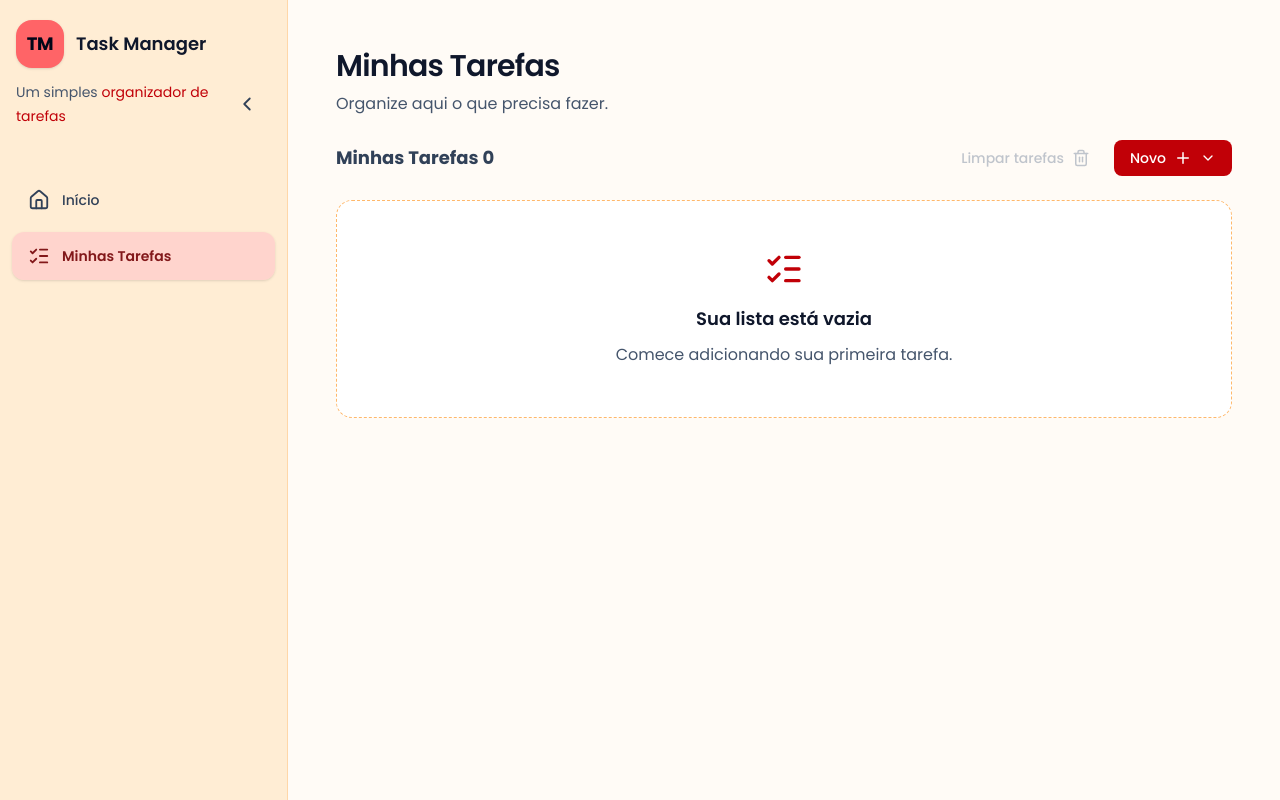
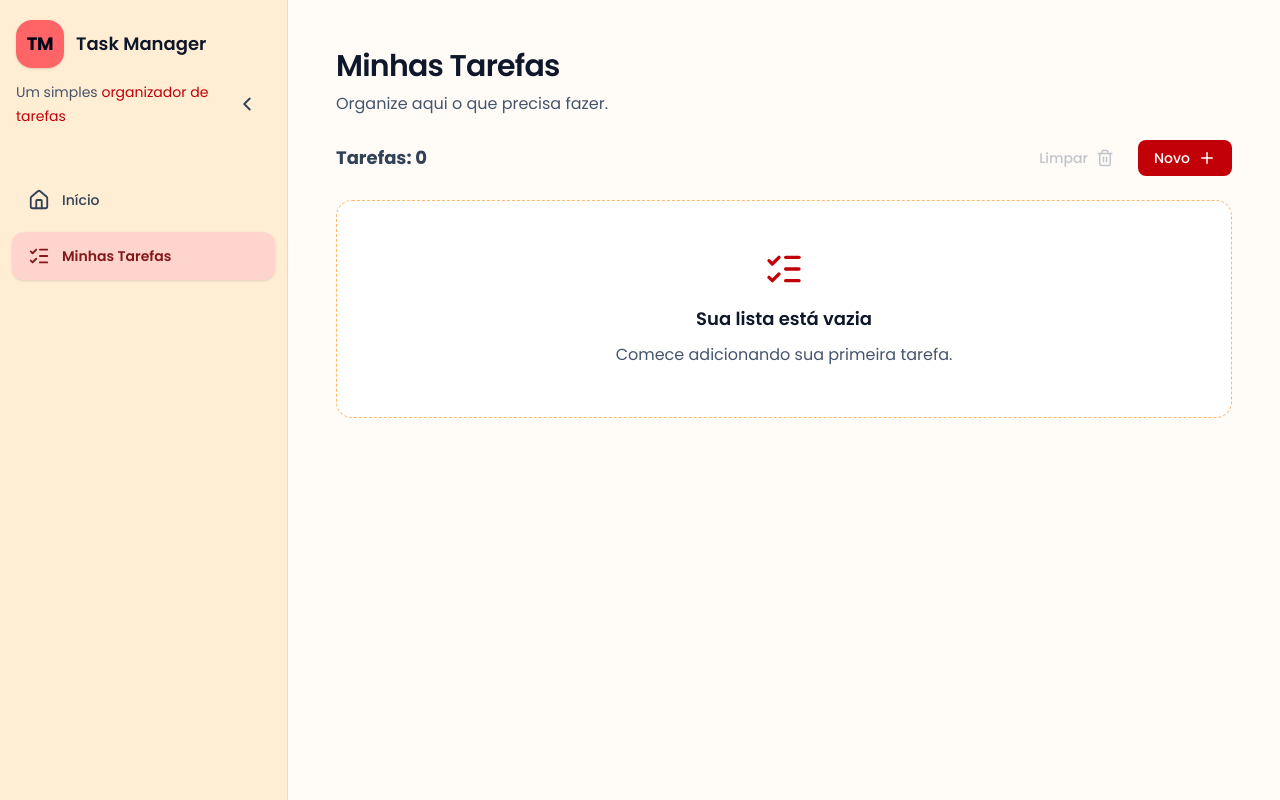
Before and after one commit to letxiz/task-manager, a React (Vite) app: page /tasks in a window 1280 px wide. Built offline with nearby package versions, Linux system fonts and the light colour scheme.

Commit message:
fix/corrigir ulguns erros visuais e mudei o nome dos botoes

```diff
--- a/src/components/tasks/TaskToolbar.jsx
+++ b/src/components/tasks/TaskToolbar.jsx
@@ -8,7 +8,7 @@ function TaskToolbar({ taskCount, onClear, onCreateTask, onCreateTopic }) {
   return (
     <div className="mt-6 flex flex-wrap items-center justify-between gap-3">
       <span className="text-lg font-bold text-slate-700">
-        Minhas Tarefas {taskCount}
+        Tarefas: {taskCount}
       </span>
 
       <div className="flex flex-wrap gap-2">
@@ -18,7 +18,7 @@ function TaskToolbar({ taskCount, onClear, onCreateTask, onCreateTopic }) {
           disabled={taskCount === 0}
           className="inline-flex cursor-pointer items-center gap-2 rounded-lg px-4 py-2 text-sm font-medium text-slate-500 transition-colors hover:text-red-600 disabled:cursor-not-allowed disabled:opacity-40"
         >
-          Limpar tarefas
+          Limpar
           <Trash2 size={18} />
         </button>
 
@@ -29,7 +29,7 @@ function TaskToolbar({ taskCount, onClear, onCreateTask, onCreateTopic }) {
             aria-expanded={menuAberto}
             className="inline-flex cursor-pointer items-center gap-2 rounded-lg bg-red-700 px-4 py-2 text-sm font-medium text-white hover:bg-red-800"
           >
-            Novo <Plus size={18} /> <ChevronDown size={16} />
+            Novo <Plus size={18} />
           </button>
 
           {menuAberto && (
```
